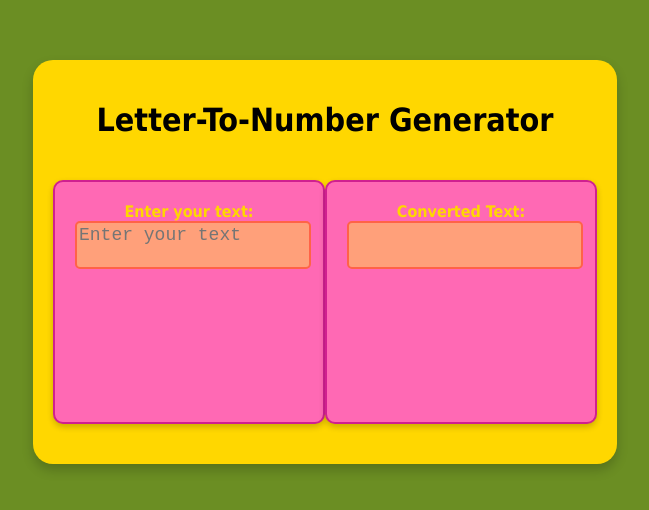
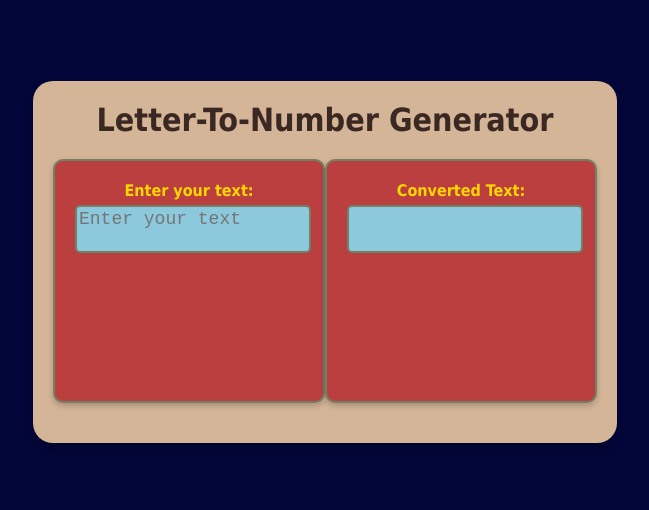
Before and after one commit to i-am-schida/project-LetterToNumberGenerator, a plain HTML site: page index.html in a window 1280 px wide. Shown: the part 138-648 px from the top of the page, without its empty margins (315-964 px from the left). Drawn offline with Linux system fonts and the light colour scheme.

Commit message:
css, icon added

```diff
--- a/index.html
+++ b/index.html
@@ -4,6 +4,7 @@
   <meta charset="UTF-8">
   <meta name="viewport" content="width=device-width, initial-scale=1.0">
   <title>Letter-To-Number Generator</title>
+  <link rel="icon" href="/images/5f4fbcf754d4760004f2f361.png" type="image/png">
   <link rel="stylesheet" href="styles.css"> <!-- CSS -->
 </head>
 <body>
--- a/styles.css
+++ b/styles.css
@@ -1,5 +1,5 @@
 body {
-  background-color: #6B8E23;
+  background-color: #030639;
   font-family: 'Tahoma', sans-serif;
   text-align: center;
   display: flex;
@@ -7,13 +7,16 @@ body {
   align-items: center;
   height: 100vh;
   margin: 0;
+  /* background-image: url('/images/yellowflower.png');
+  background-position: center;
+  background-repeat: no-repeat; */
 }
 
 main {
   display: flex;
   flex-direction: column;
   align-items: center;
-  background-color: #FFD700;
+  background-color: #d5b597;
   border-radius: 20px;
   padding: 20px;
   box-shadow: 0 6px 12px rgba(0, 0, 0, 0.2);
@@ -28,8 +31,8 @@ main {
 }
 
 .box {
-  background-color: #FF69B4;
-  border: 2px solid #D02090;
+  background-color: #bc3f40;
+  border: 2px solid #728165;
   border-radius: 10px;
   padding: 20px;
   width: 50%;
@@ -43,6 +46,7 @@ label {
   display: block;
   font-weight: bold;
   color: #FFD700;
+  margin-bottom: 5px;
 }
 
 textarea {
@@ -51,14 +55,20 @@ textarea {
   resize: none;
   overflow: hidden;
   max-height: 100%;
-  border: 2px solid #FF6347;
+  border: 2px solid #728165;
   border-radius: 5px;
-  background-color: #FFA07A;
+  background-color: #8cc9dd;
   color: #8B0000;
+}
+
+h1 {
+  margin: 0;
+  color: #3a2822;
 }
 
 p {
   font-weight: bold;
   color: #FFD700;
   margin: 0;
+  margin-bottom: 5px;
 }
```
Also changed, not shown: images/icon.png (added).
